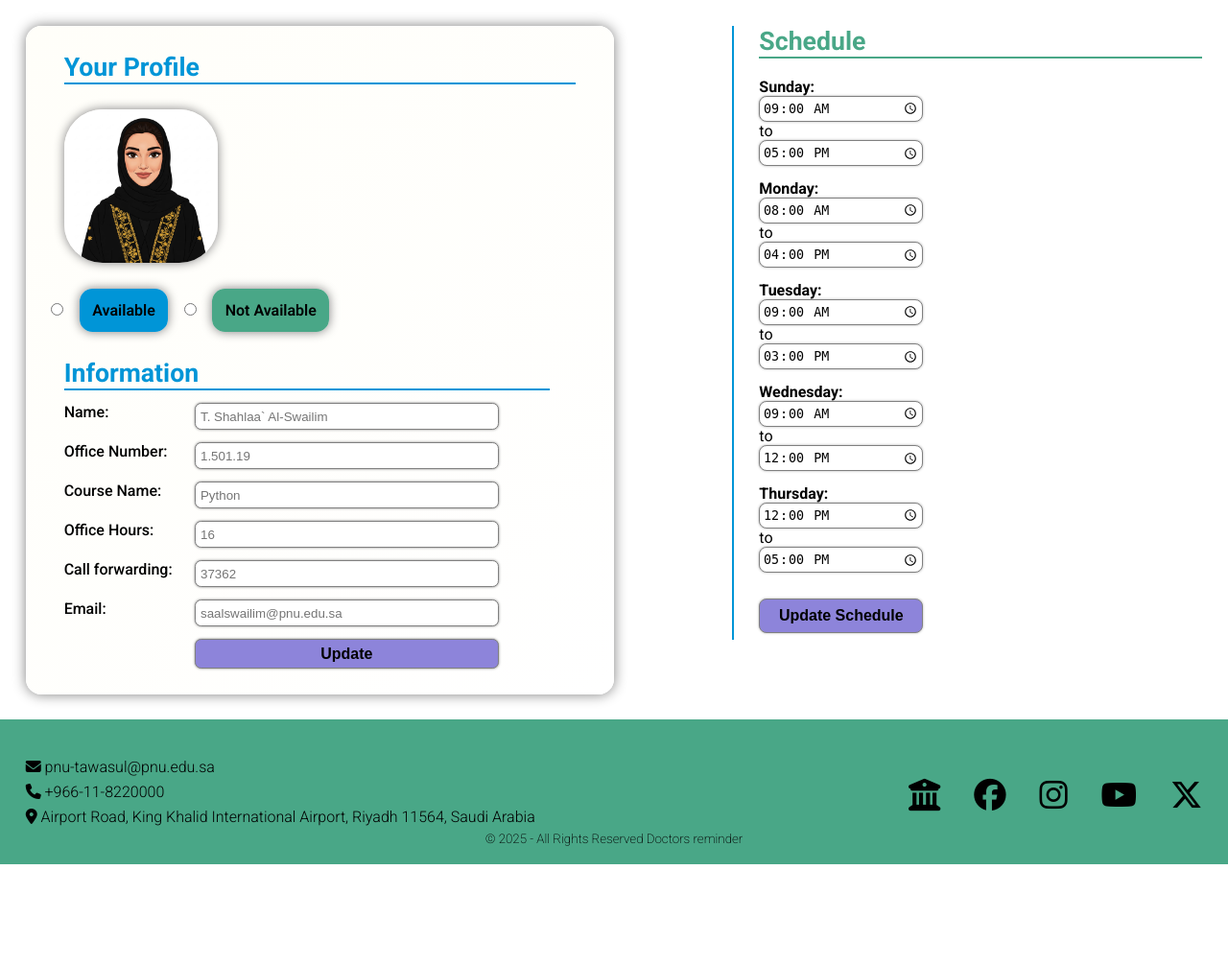
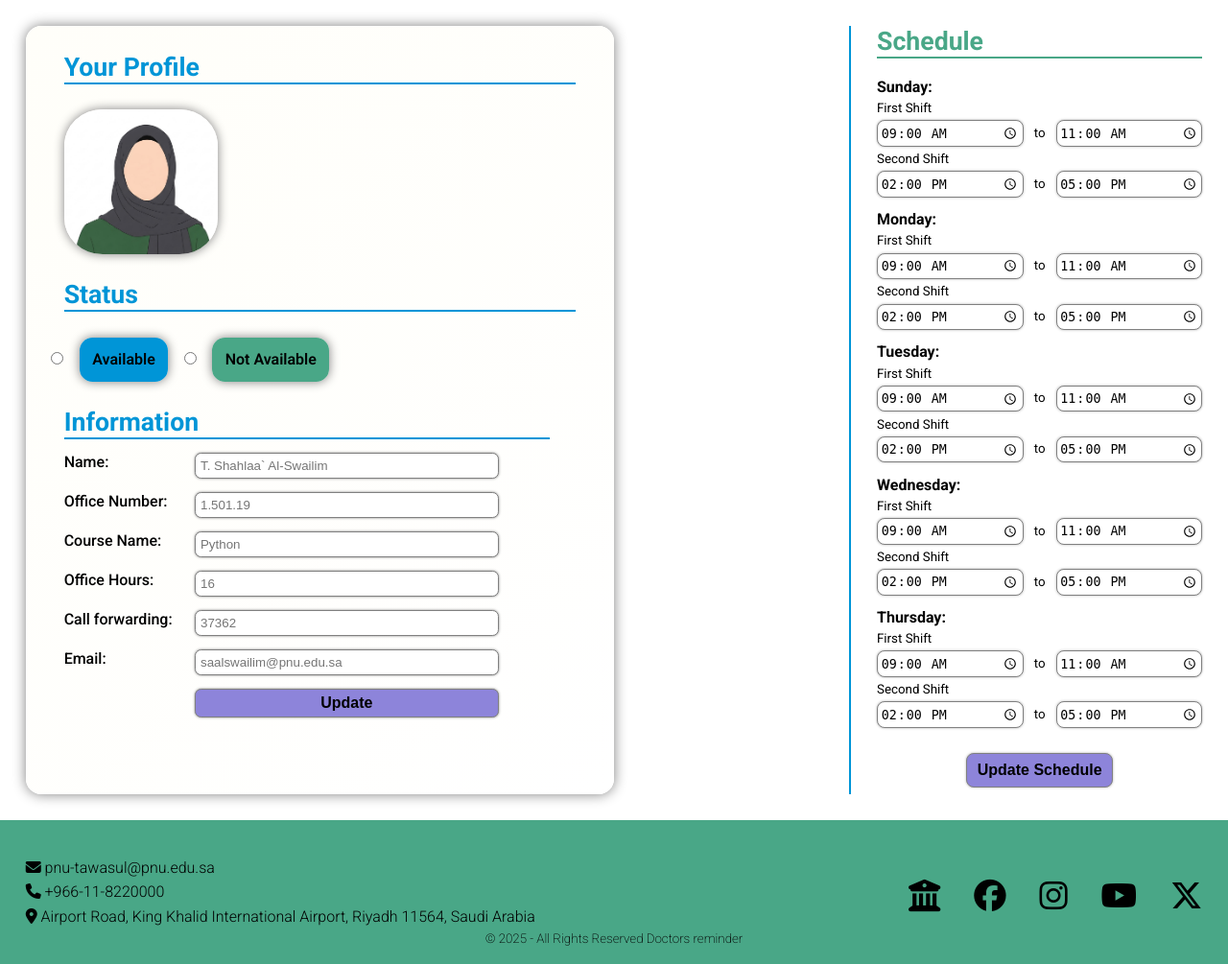
Before and after one commit to mohammedAbdulziz/Dr.Student-Site, a PHP site: page /Dashboards/doctor-pg.html in a window 1280 px wide. Shown: the part 107-1112 px from the top of the page at 96% size. Before the commit the page ends 1008 px from the top, so only its background shows below. Run offline with PHP 8.4, Linux system fonts and the light colour scheme; some libraries are stand-ins or nearby versions.

Commit message:
Added some Js and finished the edits they require

```diff
--- a/Dashboards/doctor-pg.html
+++ b/Dashboards/doctor-pg.html
@@ -5,7 +5,6 @@
     <meta charset="UTF-8">
     <meta name="viewport" content="width=device-width, initial-scale=1.0">
     <title>Doctors Reminder</title>
-    <script src="script.js"></script>
     <link rel="stylesheet" href="../style.css">
     <link rel="stylesheet" href="./style/doctor-pg.css">
     <link rel="icon" href="../Images/Icon.png" type="image/x-icon">
@@ -48,8 +47,9 @@
         <div class="doctor-info">
             <h1>Your Profile</h1>
             <div id="doc-profile-pic">
-                <img src="../Images/doctor-profile.jpeg" alt="Doctor Profile Picture">
+                <img src="../Images/doctor-profile.jpg" alt="Doctor Profile Picture">
             </div>
+            <h1>Status</h1>
             <div id="doc-status">
                 <input type="radio" name="status" id="available">
                 <label for="available" class="status-btn available">Available</label>
@@ -96,34 +96,78 @@
             <div class="schedule-infos">
                 <div class="schedule-info">
                     <strong>Sunday:</strong>
-                    <input type="time" name="start-sunday" id="start-sunday" value="09:00">
+                    <span>First Shift</span>
+                    <div class="time-ctrl">
+                        <input type="time" name="f-start-sunday" id="f-start-sunday" value="09:00">
                         <span>to</span>
-                    <input type="time" name="end-sunday" id="end-sunday" value="17:00">
+                        <input type="time" name="f-end-sunday" id="f-end-sunday" value="11:00">
                     </div>
-                <div class="schedule-infos">
+                    <span>Second Shift</span>
+                    <div class="time-ctrl">
+                        <input type="time" name="s-start-sunday" id="s-start-sunday" value="14:00">
+                        <span>to</span>
+                        <input type="time" name="s-end-sunday" id="s-end-sunday" value="17:00">
+                    </div>
+                </div>
                 <div class="schedule-info">
                     <strong>Monday:</strong>
-                        <input type="time" name="start-monday" id="start-monday" value="08:00">
+                    <span>First Shift</span>
+                    <div class="time-ctrl">
+                        <input type="time" name="f-start-monday" id="f-start-monday" value="09:00">
                         <span>to</span>
-                        <input type="time" name="end-monday" id="end-monday" value="16:00">
+                        <input type="time" name="f-end-monday" id="f-end-monday" value="11:00">
+                    </div>
+                    <span>Second Shift</span>
+                    <div class="time-ctrl">
+                        <input type="time" name="s-start-monday" id="s-start-monday" value="14:00">
+                        <span>to</span>
+                        <input type="time" name="s-end-monday" id="s-end-monday" value="17:00">
+                    </div>
                 </div>
                 <div class="schedule-info">
                     <strong>Tuesday:</strong>
-                        <input type="time" name="start-tuesday" id="start-tuesday" value="09:00">
+                    <span>First Shift</span>
+                    <div class="time-ctrl">
+                        <input type="time" name="f-start-tuesday" id="f-start-tuesday" value="09:00">
                         <span>to</span>
-                        <input type="time" name="end-tuesday" id="end-tuesday" value="15:00">
+                        <input type="time" name="f-end-tuesday" id="f-end-tuesday" value="11:00">
+                    </div>
+                    <span>Second Shift</span>
+                    <div class="time-ctrl">
+                        <input type="time" name="s-start-tuesday" id="s-start-tuesday" value="14:00">
+                        <span>to</span>
+                        <input type="time" name="s-end-tuesday" id="s-end-tuesday" value="17:00">
+                    </div>
                 </div>
                 <div class="schedule-info">
                     <strong>Wednesday:</strong>
-                        <input type="time" name="start-wednesday" id="start-wednesday" value="09:00">
+                    <span>First Shift</span>
+                    <div class="time-ctrl">
+                        <input type="time" name="f-start-wednesday" id="f-start-wednesday" value="09:00">
                         <span>to</span>
-                        <input type="time" name="end-wednesday" id="end-wednesday" value="12:00">
+                        <input type="time" name="f-end-wednesday" id="f-end-wednesday" value="11:00">
+                    </div>
+                    <span>Second Shift</span>
+                    <div class="time-ctrl">
+                        <input type="time" name="s-start-wednesday" id="s-start-wednesday" value="14:00">
+                        <span>to</span>
+                        <input type="time" name="s-end-wednesday" id="s-end-wednesday" value="17:00">
+                    </div>
                 </div>
                 <div class="schedule-info">
                     <strong>Thursday:</strong>
-                        <input type="time" name="start-thursday" id="start-thursday" value="12:00">
+                    <span>First Shift</span>
+                    <div class="time-ctrl">
+                        <input type="time" name="f-start-thursday" id="f-start-thursday" value="09:00">
                         <span>to</span>
-                        <input type="time" name="end-thursday" id="end-thursday" value="17:00">
+                        <input type="time" name="f-end-thursday" id="f-end-thursday" value="11:00">
+                    </div>
+                    <span>Second Shift</span>
+                    <div class="time-ctrl">
+                        <input type="time" name="s-start-thursday" id="s-start-thursday" value="14:00">
+                        <span>to</span>
+                        <input type="time" name="s-end-thursday" id="s-end-thursday" value="17:00">
+                    </div>
                 </div>
                     <div class="schedule-info">
                         <input type="button" value="Update Schedule" id="doctor-update-schedule">
@@ -149,6 +193,7 @@
             <a href="https://x.com/_PNU_KSA" target="_blank"><i class="fa-brands fa-x-twitter"></i></a>
         </div>
     </footer>
+    <script src="../script.js"></script>
 </body>
 
 </html>
--- a/Dashboards/studentpg.html
+++ b/Dashboards/studentpg.html
@@ -5,7 +5,6 @@
     <meta charset="UTF-8">
     <meta name="viewport" content="width=device-width, initial-scale=1.0">
     <title>Doctors Reminder</title>
-    <script src="script.js"></script>
     <link rel="stylesheet" href="../style.css">
     <link rel="stylesheet" href="./style/studentpg.css">
     <link rel="icon" href="../Images/Icon.png" type="image/x-icon">
@@ -194,6 +193,7 @@
             <a href="https://x.com/_PNU_KSA" target="_blank"><i class="fa-brands fa-x-twitter"></i></a>
         </div>
     </footer>
+    <script src="../script.js"></script>
 </body>
 
 </html>
--- a/Dashboards/style/doctor-pg.css
+++ b/Dashboards/style/doctor-pg.css
@@ -99,8 +99,12 @@
     font-size: 1.2rem;
     cursor: pointer;
 }
+.doctor-detail:last-of-type input:hover{
+    background-color:#6859f0;
+    color:white;
+}
 .doctor-schedule{
-    width:40%;
+    width:30%;
     border-left: #0095D7 solid 0.2rem;
     padding-left: 2rem;
     height: fit-content;
@@ -122,8 +126,20 @@
 .doctor-schedule .schedule-infos .schedule-info strong{
     width:15%
 }
+.doctor-schedule .schedule-infos .schedule-info span{
+    display: block;
+    margin: 0.4rem 0;
+    font-size: 1rem;
+}
+.schedule-infos .schedule-info .time-ctrl{
+    display: flex;
+    justify-content: space-between;
+}
+.schedule-info .schedule-info .time-ctrl span{
+    width:26%;
+}
 .doctor-schedule .schedule-infos .schedule-info input{
-    width:37%;
+    width:45%;
     padding:0.2rem;
     border-radius: 0.6rem;
     border:solid 0.1rem grey;
@@ -132,7 +148,7 @@
 
 }
 .doctor-schedule .schedule-infos .schedule-info:last-of-type{
-    display: block;
+    display: flex;
     justify-content: center;
     margin-top: 1rem;
 
@@ -144,3 +160,7 @@
     cursor: pointer;
     padding:0.6rem;
 }
+#doctor-update-schedule:hover{
+background-color: #6859f0;
+color:white;
+}
--- a/index.html
+++ b/index.html
@@ -5,7 +5,6 @@
     <meta charset="UTF-8">
     <meta name="viewport" content="width=device-width, initial-scale=1.0">
     <title>Doctors Reminder</title>
-    <script src="script.js"></script>
     <link rel="stylesheet" href="style.css">
     <link rel="icon" href="./Images/Icon.png" type="image/x-icon">
     <script src="https://kit.fontawesome.com/6362050fec.js" crossorigin="anonymous"></script>
@@ -64,6 +63,6 @@
             <a href="https://x.com/_PNU_KSA" target="_blank"><i class="fa-brands fa-x-twitter"></i></a>
         </div>
     </footer>
+    <script src="script.js"></script>
 </body>
-
 </html>
--- a/pages/Styles/styleLogin.css
+++ b/pages/Styles/styleLogin.css
@@ -23,7 +23,7 @@
     background-color: #F5F2E4;
     border-bottom-width: 0.8rem;
     border-bottom-style: solid;
-    border-image: linear-gradient(180deg, #333333, #8D84DA);
+    border-image: linear-gradient(180deg, #333333,  rgba(0, 0, 0, 0.66));
     border-image-slice: 200;
 }
 
@@ -38,6 +38,7 @@
     height: fit-content;
     width: fit-content;
     width: 8%;
+    cursor: pointer;
 
 }
 
@@ -132,6 +133,9 @@
     background-color: #fff;
     width: 100%;
     height: 100vh;
+    background-image: linear-gradient(to bottom, rgba(0, 0, 0, 0.347),rgba(255, 255, 255, 0.341)), url(./Images/uni.png);
+    background-repeat: no-repeat;
+    background-size: contain;
 
 }
 
--- a/pages/faq.html
+++ b/pages/faq.html
@@ -5,7 +5,6 @@
     <meta charset="UTF-8">
     <meta name="viewport" content="width=device-width, initial-scale=1.0">
     <title>Doctors Reminder</title>
-    <script src="script.js"></script>
     <link rel="stylesheet" href="../style.css">
     <link rel="stylesheet" href="./Styles/styleFaq.css">
     <link rel="icon" href="../Images/Icon.png" type="image/x-icon">
@@ -89,6 +88,7 @@
             <a href="https://x.com/_PNU_KSA" target="_blank"><i class="fa-brands fa-x-twitter"></i></a>
         </div>
     </footer>
+    <script src="../script.js"></script>
 </body>
 
 </html>
--- a/pages/login.html
+++ b/pages/login.html
@@ -5,7 +5,6 @@
     <meta charset="UTF-8">
     <meta name="viewport" content="width=device-width, initial-scale=1.0">
     <title>Doctors Reminder</title>
-    <script src="script.js"></script>
     <link rel="stylesheet" href="../pages/Styles/styleLogin.css">
     <link rel="icon" href="../Images/Icon.png" type="image/x-icon">
     <script src="https://kit.fontawesome.com/6362050fec.js" crossorigin="anonymous"></script>
@@ -79,6 +78,7 @@
             <a href="https://x.com/_PNU_KSA" target="_blank"><i class="fa-brands fa-x-twitter"></i></a>
         </div>
     </footer>
+    <script src="../script.js"></script>
 </body>
 
 </html>
--- a/style.css
+++ b/style.css
@@ -40,6 +40,7 @@
     width: 100%;
     margin-inline-end: 0;
     display: block;
+    cursor: pointer;
 
 }
 
```
Also changed, not shown: Dashboards/admin.html (+89 -7 lines), Dashboards/style/admin.css (+166 -29 lines), script.js (+69 -0 lines), Images/doctor-profile.JPG (added), Images/doctor-profile.jpeg, Images/uni.png (added), pages/Styles/Images/uni.png (added). Lines whose indentation alone changed are shown as unchanged.
